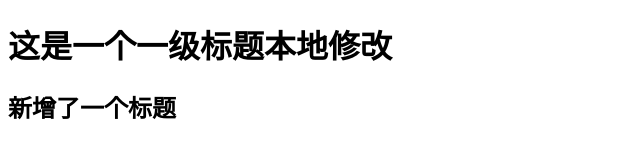
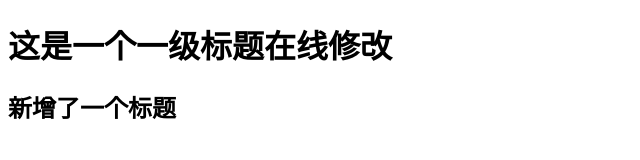
Before and after one commit to 1234scarecrow/hello-world, a plain HTML site: page index.html in a window 1280 px wide. Shown: the full height of the page, 0-640 px from the left. Drawn offline with Linux system fonts and the light colour scheme.

Commit message:
Update index.html

```diff
--- a/index.html
+++ b/index.html
@@ -6,7 +6,7 @@
   <title>index</title>
 </head>
 <body>
-  <h1>这是一个一级标题本地修改</h1>
+  <h1>这是一个一级标题在线修改</h1>
   <h2>新增了一个标题</h2>
 </body>
 </html>
```
